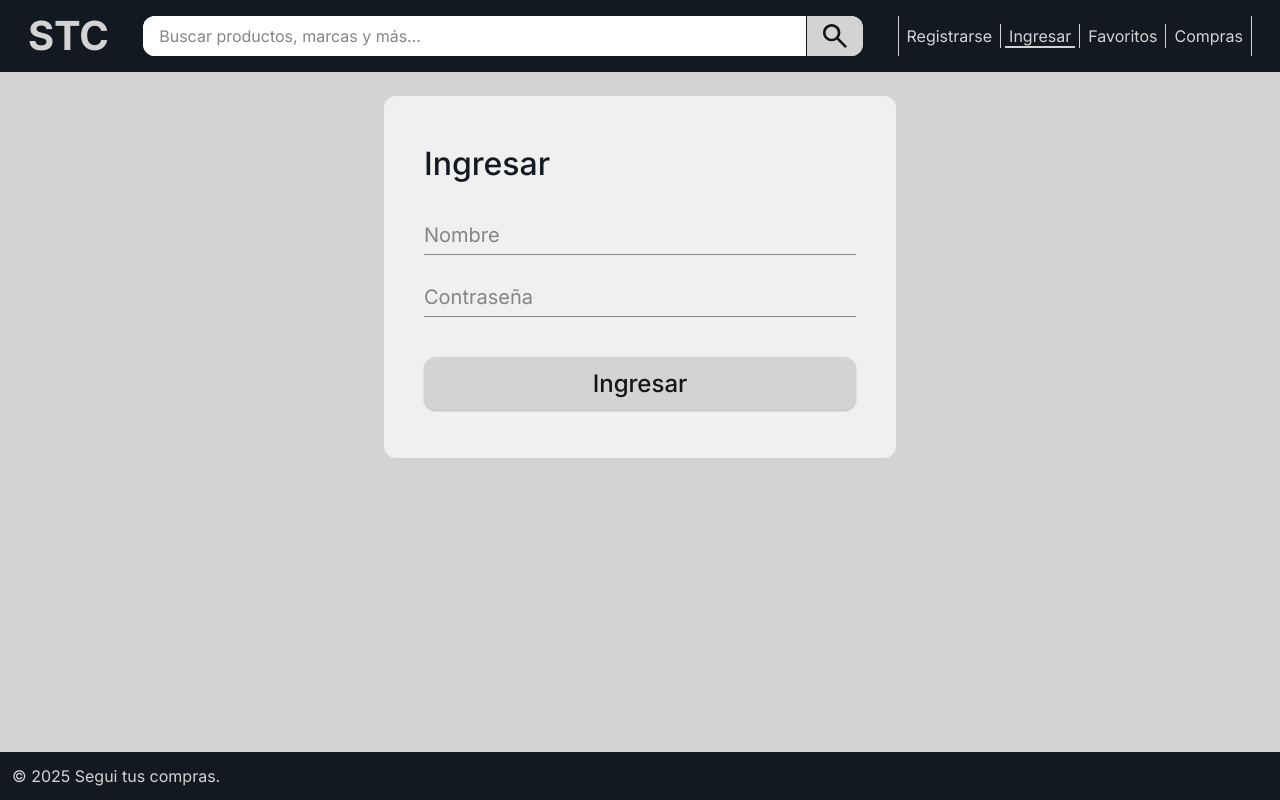
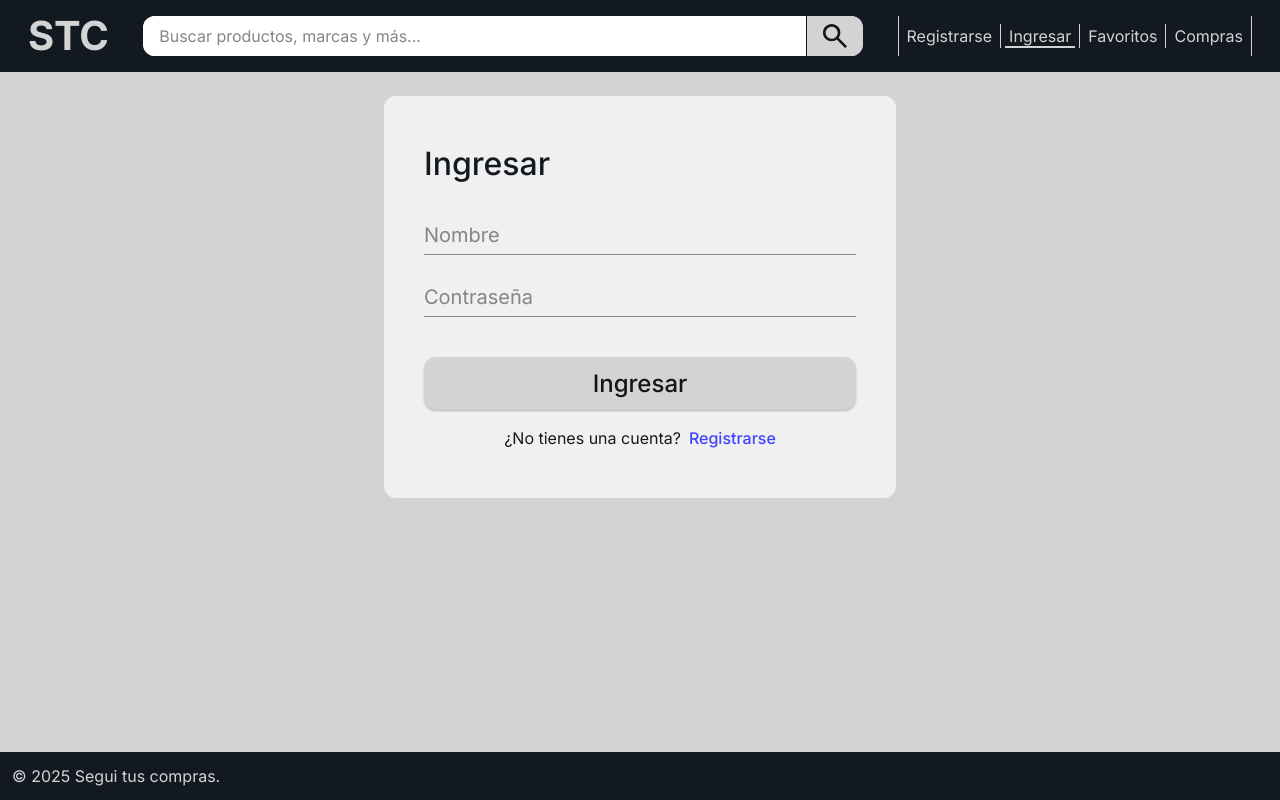
Before and after one commit to matulai/PDES-2025C1-STC, a React (Vite) app in the folder Front/: page /login in a window 1280 px wide. Built offline with nearby package versions, Linux system fonts and the light colour scheme.

Commit message:
Refactor: turn login card to auth card component

```diff
--- /dev/null
+++ b/Front/src/components/AuthCard.tsx
@@ -0,0 +1,59 @@
+import { Link } from "react-router-dom";
+import "@/styles/AuthCard.css";
+
+interface AuthCardProps {
+  footerLinkPath: string;
+  footerLinkText: string;
+  footerText: string;
+  onSubmit: (event: React.FormEvent<HTMLFormElement>) => void;
+  fields: {
+    id: string;
+    type: string;
+    placeholder: string;
+  }[];
+  title: string;
+}
+
+const AuthCard = ({
+  footerLinkPath,
+  footerLinkText,
+  footerText,
+  onSubmit,
+  fields,
+  title,
+}: AuthCardProps) => {
+  return (
+    <section className="login-card-container">
+      <h2 className="login-card-container-title">{title}</h2>
+      <form onSubmit={onSubmit} className="login-card-container-form">
+        <div className="login-card-container-form-inputs">
+          {fields.map(field => (
+            <>
+              <label htmlFor="username" style={{ display: "none" }}>
+                {field.placeholder}
+              </label>
+              <input
+                className="login-card-container-form-inputs-input"
+                placeholder={field.placeholder}
+                autoComplete="off"
+                type={field.type}
+                id={field.id}
+              />
+            </>
+          ))}
+        </div>
+        <button type="submit" className="login-card-container-form-button">
+          {title}
+        </button>
+      </form>
+      <div className="login-card-container-footer">
+        {footerText}{" "}
+        <Link to={footerLinkPath} className="login-card-container-footer-link">
+          {footerLinkText}
+        </Link>
+      </div>
+    </section>
+  );
+};
+
+export default AuthCard;
--- a/Front/src/components/LoginCard.tsx
+++ /dev/null
@@ -1,38 +0,0 @@
-import "@/styles/LoginCard.css";
-
-const LoginCard = () => {
-  return (
-    <section className="login-card-container">
-      <h2 className="login-card-container-title">Ingresar</h2>
-      <form action="#" method="post" className="login-card-container-form">
-        <div className="login-card-container-form-inputs">
-          <label htmlFor="username" style={{ display: "none" }}>
-            Username
-          </label>
-          <input
-            type="text"
-            id="username"
-            placeholder="Nombre"
-            autoComplete="off"
-            className="login-card-container-form-inputs-input"
-          />
-          <label htmlFor="password" style={{ display: "none" }}>
-            Password
-          </label>
-          <input
-            type="password"
-            id="password"
-            placeholder="Contraseña"
-            autoComplete="off"
-            className="login-card-container-form-inputs-input"
-          />
-        </div>
-        <button type="submit" className="login-card-container-form-button">
-          Ingresar
-        </button>
-      </form>
-    </section>
-  );
-};
-
-export default LoginCard;
--- a/Front/src/components/index.tsx
+++ b/Front/src/components/index.tsx
@@ -1,4 +1,4 @@
 export { default as Footer } from "./Footer";
 export { default as Header } from "./Header";
 export { default as Carousel } from "./Carousel";
-export { default as LoginCard } from "./LoginCard";
+export { default as AuthCard } from "./AuthCard";
--- a/Front/src/styles/LoginCard.css
+++ b/Front/src/styles/AuthCard.css
@@ -61,3 +61,23 @@
   background-color: var(--color-grey-light);
   box-shadow: 0px 1px 2px rgba(0, 0, 0, 0.25);
 }
+
+.login-card-container-form-button:hover {
+  color: var(--color-white);
+  background-color: var(--color-black-light);
+}
+
+.login-card-container-footer {
+  display: flex;
+  justify-content: center;
+  align-items: center;
+  gap: 8px;
+  width: 100%;
+  font-size: 16px;
+}
+
+.login-card-container-footer-link {
+  color: var(--color-blue);
+  font-size: inherit;
+  font-weight: 500;
+}
--- a/Front/src/views/Login.tsx
+++ b/Front/src/views/Login.tsx
@@ -1,9 +1,32 @@
-import { LoginCard } from "@/components";
+import { AuthCard } from "@/components";
 
 const Login = () => {
+  const handleLogin = () => {
+    console.log("Login");
+    // hacer login...
+  };
+
   return (
     <>
-      <LoginCard />
+      <AuthCard
+        footerLinkPath="/register"
+        footerLinkText="Registrarse"
+        footerText="¿No tienes una cuenta?"
+        onSubmit={handleLogin}
+        fields={[
+          {
+            id: "username",
+            type: "text",
+            placeholder: "Nombre",
+          },
+          {
+            id: "password",
+            type: "password",
+            placeholder: "Contraseña",
+          },
+        ]}
+        title="Ingresar"
+      />
     </>
   );
 };
```
